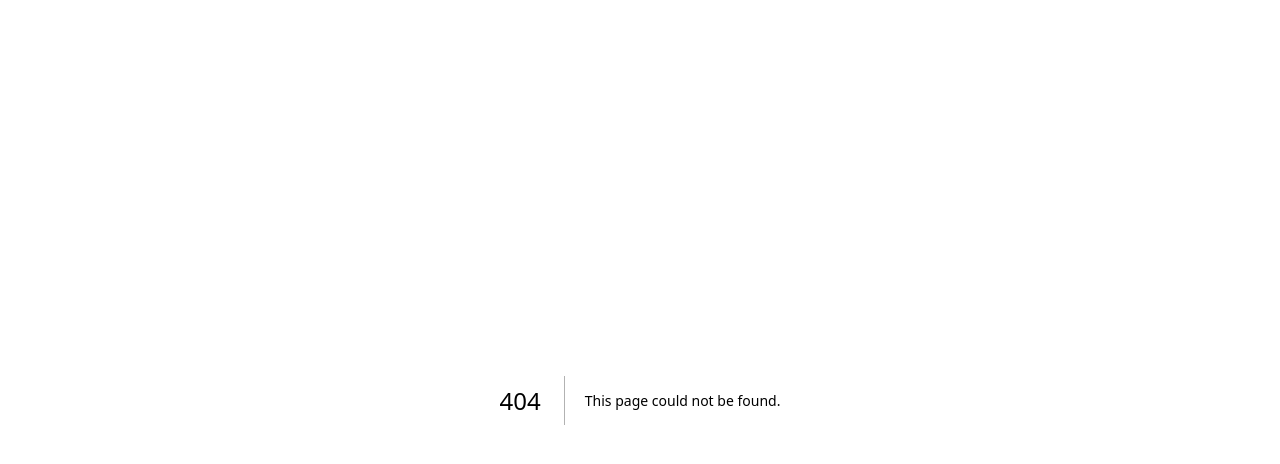
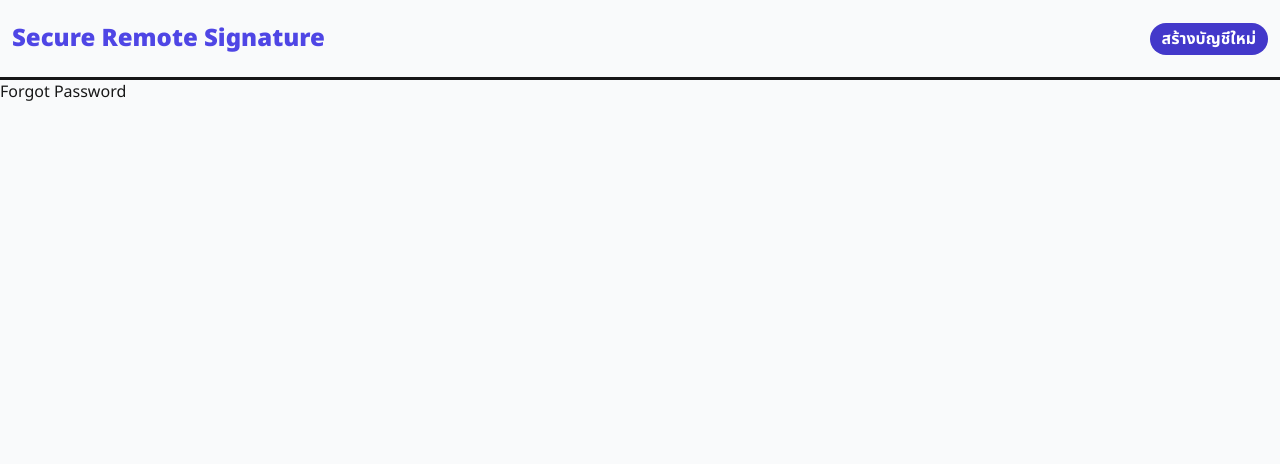
Before and after one commit to Secure-Remote-signature/RemoteSecureSignature, a Next.js app in the folder frontend/: page /forgotpass in a window 1280 px wide. Before the commit this address had no page. Shown: the top 464 px of the page. Built offline with nearby package versions, Linux system fonts and the light colour scheme.

Commit message:
feat: add Forgot Password page component

```diff
--- /dev/null
+++ b/frontend/app/(userLogin)/forgotpass/page.tsx
@@ -0,0 +1,5 @@
+export default function ForgotPass() {
+  return (
+    <h1>Forgot Password</h1>
+  );
+}
```
